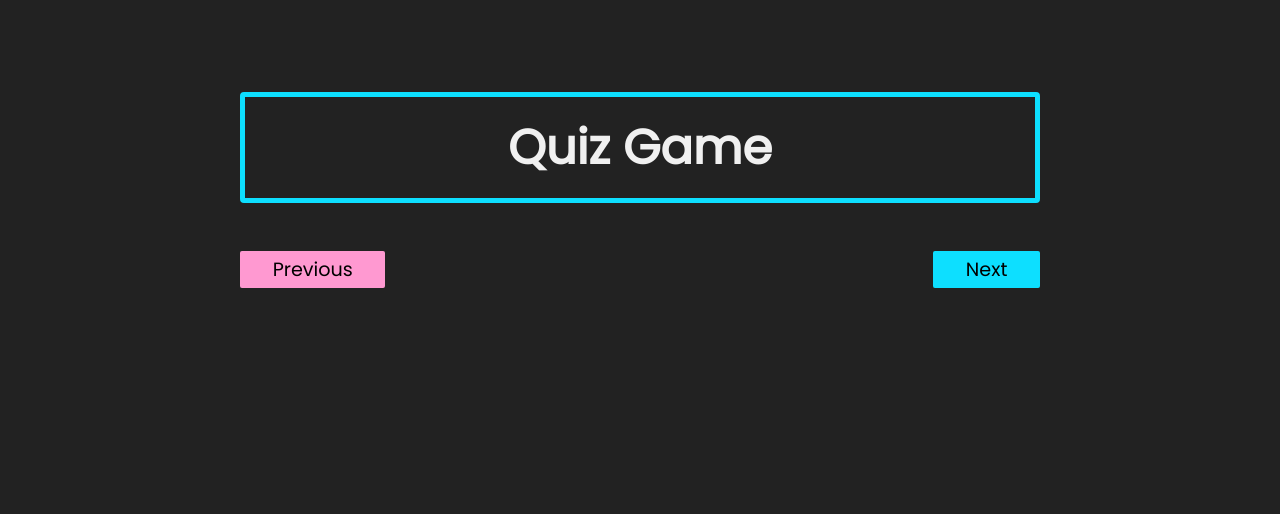
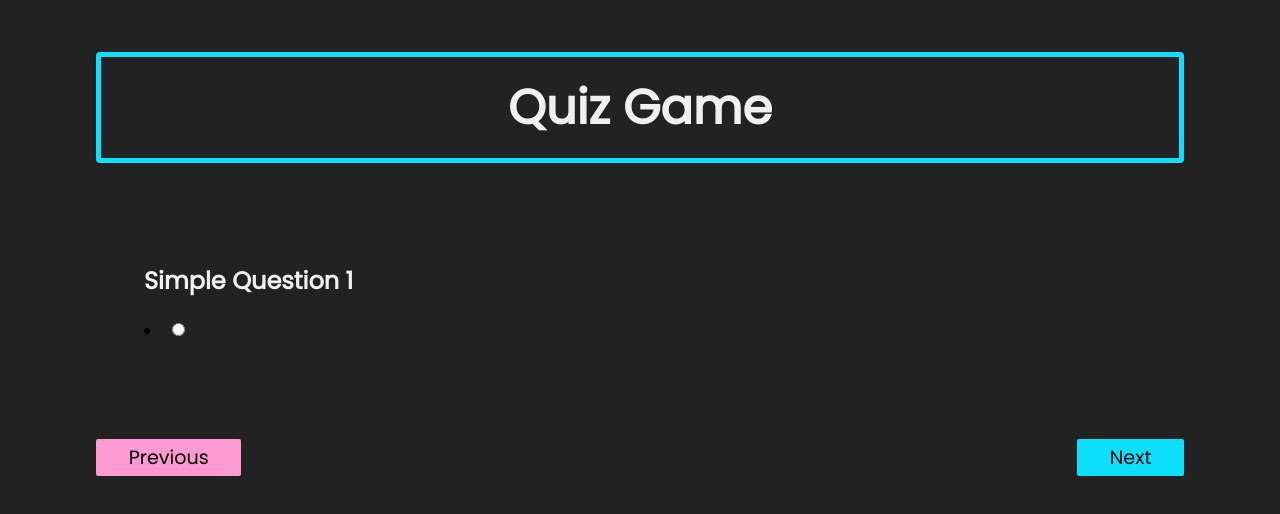
Before and after one commit to JineshiW/Wordverse-SDGP, a React (Create React App) app: page /quiz in a window 1280 px wide. Shown: the top 514 px of the page. Built offline with nearby package versions, Linux system fonts and the light colour scheme.

Commit message:
modified Quiz.js and Questions.js files

```diff
--- a/src/components/Questions.js
+++ b/src/components/Questions.js
@@ -0,0 +1,29 @@
+import React, { useState } from 'react'
+
+export default function Questions() {
+
+    const [checked, setChecked] = useState(undefined)
+
+    function onSelect(){
+        setChecked(true)
+        console.log('radio button change')
+    }
+
+  return (
+    <div className='questions'>
+        <h2 className='text-light'>Simple Question 1</h2>
+
+        <u>
+            <li>
+                <input
+                 type='radio'
+                 value={checked}
+                 name='options'
+                 id='qi-option'
+                 onChange={onSelect}
+                 />
+            </li>
+        </u>
+    </div>
+  )
+}
--- a/src/components/Quiz.js
+++ b/src/components/Quiz.js
@@ -1,4 +1,5 @@
 import React from 'react'
+import Questions from './Questions';
 
 export default function Quiz() {
 
@@ -17,6 +18,7 @@ export default function Quiz() {
       <h1 className='title text-light'>Quiz Game</h1>
 
       {/* display questions */}
+      <Questions></Questions>
 
       {/* adding buttons for next and previous */}
       <div className='grid'>
--- a/src/styles/App.css
+++ b/src/styles/App.css
@@ -22,9 +22,9 @@ body, html{
 .container{
   display: block;
   position: relative;
-  margin: 40px auto;
+  margin:  auto;
   height: auto;
-  width: 800px;
+  width: 85%;
   padding: 20px;
 }
 
```
